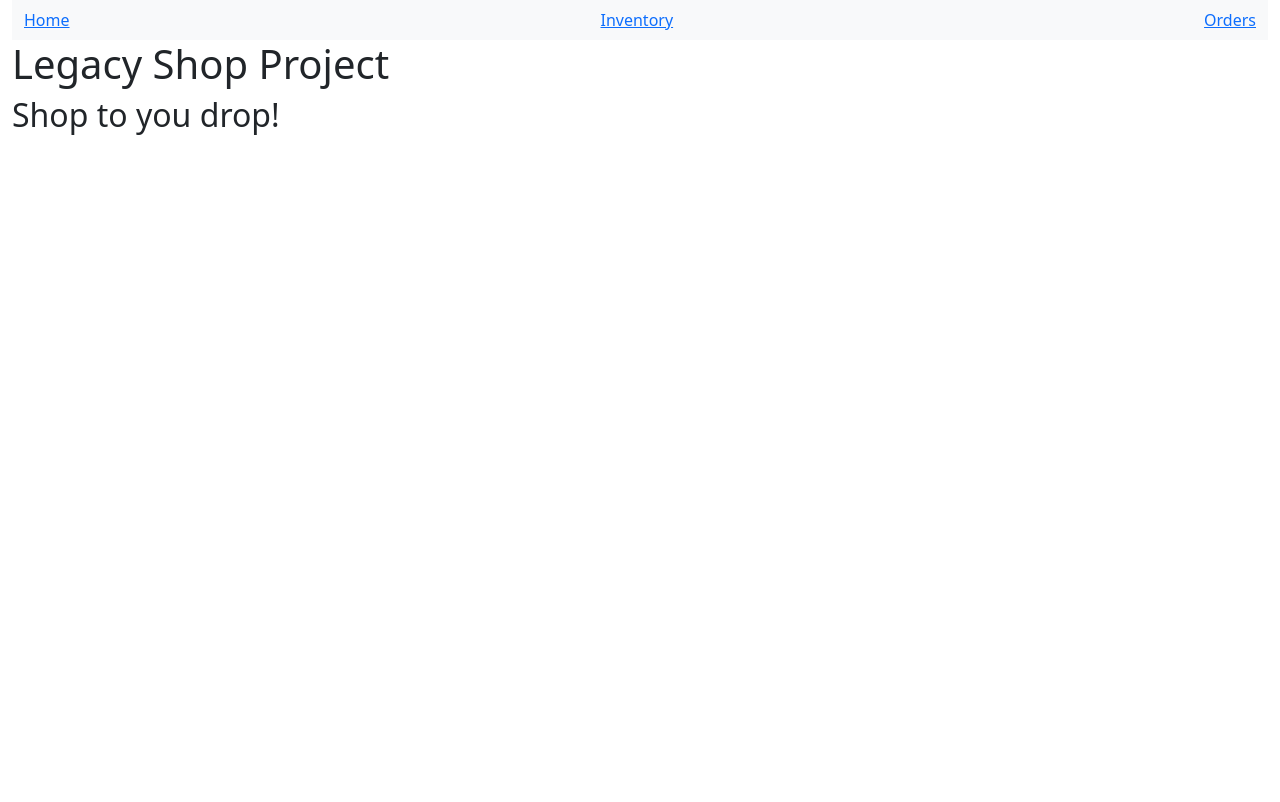
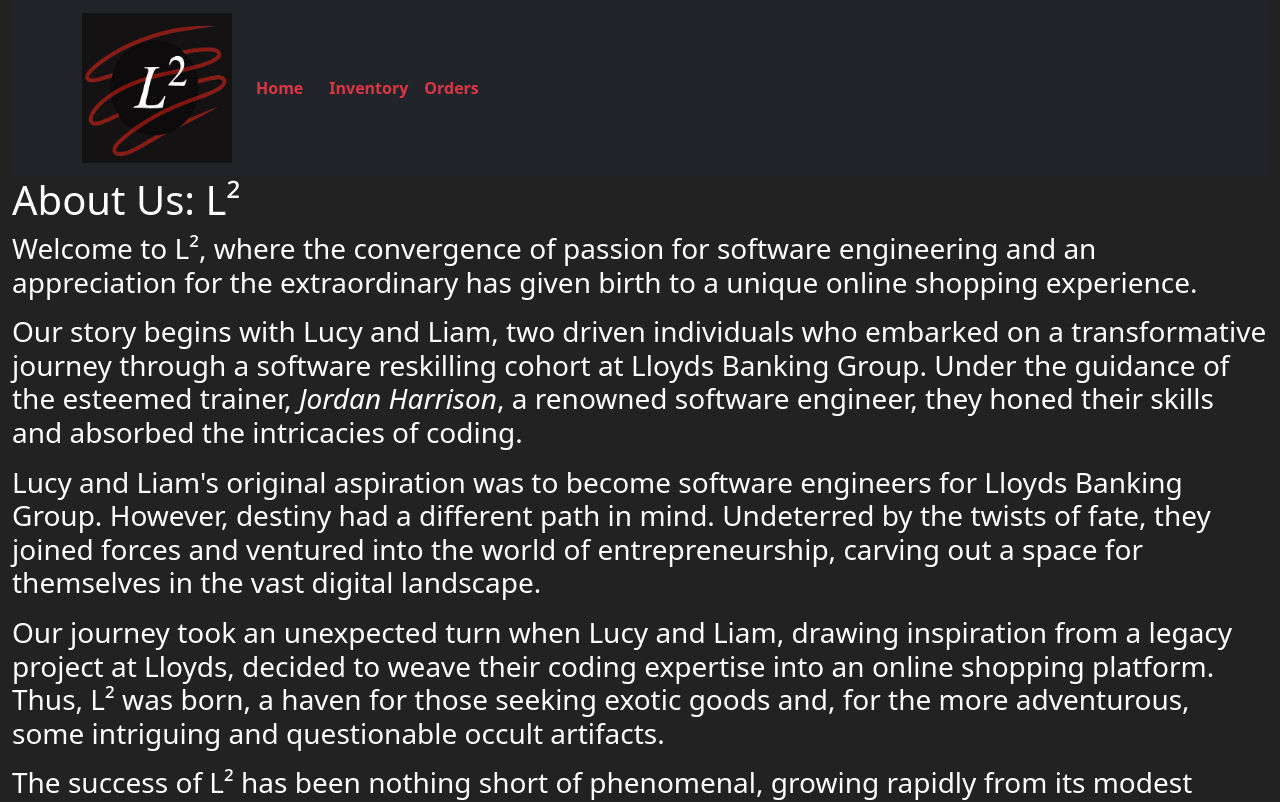
Before and after one commit to mikeatkoo01/ProjectFeatureFE, a React (Create React App) app: page / in a window 1280 px wide. Shown: the top 802 px of the page. Built offline with nearby package versions, Linux system fonts and the light colour scheme.

Commit message:
styling, home page

```diff
--- a/src/App.css
+++ b/src/App.css
@@ -28,8 +28,18 @@
   color: #61dafb;
 }
 
+.nav{
+  color:red;
+}
 
-/* // Display Carts  */
+.navBarLink {
+  margin: 5px;
+}
+
+.active-link {
+  color: red;
+}
+
 .cart-container {
   display: flex;
   gap: 20px;
--- a/src/App.js
+++ b/src/App.js
@@ -1,47 +1,47 @@
-import logo from './logo.svg';
-import './App.css';
+import React from 'react';
 import { BrowserRouter, Routes, Route, Link } from 'react-router-dom';
 import Home from './Home/Home';
 import Item from './Components/Item/Item';
 import Cart from './Components/Cart/Cart';
 import 'bootstrap/dist/css/bootstrap.min.css';
+import './App.css';
+import logo from './logo.png';
 
 function App() {
   return (
-
-
-      <div class=" container-fluid" >
+    <div className="container-fluid" style={{ backgroundColor: '#222', color: '#fff', minHeight: '100vh' }}>
       <BrowserRouter>
-
-
-          <nav class="navbar navbar-expand-lg bg-body-tertiary">
-            <div class="container-fluid">
-
-            <Link class="nav-item" to='/'>Home</Link>
-            <Link class="nav-item" to='/items'>Inventory</Link>
-            <Link class="nav-item" to='/carts'>Orders</Link>
+        <nav className="navbar navbar-expand-lg navbar-dark bg-dark">
+          <div className="container">
+            <Link className="navbar-brand" to='/'>
+              <img src={logo} alt="Your Logo" width="150" height="150" className="d-inline-block align-left" />
+            </Link>
+            <button className="navbar-toggler" type="button" data-toggle="collapse" data-target="#navbarNav" aria-controls="navbarNav" aria-expanded="false" aria-label="Toggle navigation">
+              <span className="navbar-toggler-icon"></span>
+            </button>
+            <div className="collapse navbar-collapse" id="navbarNav">
+              <ul className="navbar-nav ml-auto">
+                <li className="nav-item">
+                  <Link className="nav-link" to='/' style={{ color: '#dc3545' }}><b>Home</b></Link>
+                </li>
+                <li className="nav-item">
+                  <Link className="nav-link" to='/items' style={{ color: '#dc3545', marginLeft: "10px" }}><b>Inventory</b></Link>
+                </li>
+                <li className="nav-item">
+                  <Link className="nav-link" to='/carts' style={{ color: '#dc3545' }}><b>Orders</b></Link>
+                </li>
+              </ul>
+            </div>
           </div>
         </nav>
 
         <Routes>
-
- <Route path='/' element={<Home/>}/>
- <Route path='/items' element={<Item/>}/>
- <Route path='/carts' element={<Cart/>}/>
-
-
+          <Route path='/' element={<Home />} />
+          <Route path='/items' element={<Item />} />
+          <Route path='/carts' element={<Cart />} />
         </Routes>
-
-
       </BrowserRouter>
     </div>
-
-
-
-
-
-
-
   );
 }
 
--- a/src/Components/Cart/DisplayCart.jsx
+++ b/src/Components/Cart/DisplayCart.jsx
@@ -44,14 +44,14 @@ function DisplayCart() {
           <div key={singleCart.id} className="col-md-4 mb-4">
             <div className="card">
               <div className="card-body">
-                <h5 className="card-title">{singleCart.customer}</h5>
+                <h5 className="card-title">{singleCart.id}: {singleCart.customer}</h5>
                 <ul className="list-group list-group-flush">
                   <li className="list-group-item">
                     <b>Items</b>
                   </li>
                   {singleCart.item.map((item) => (
                     <li key={item.id} className="list-group-item">
-                      {item.id} - {item.name} - {item.price}
+                      {item.id} - {item.name} - £{item.price}
                     </li>
                   ))}
                   <li className="list-group-item">
@@ -74,7 +74,7 @@ function DisplayCart() {
                       className="btn btn-primary"
                       onClick={() => {
                         cartTotal = calculateTotal(singleCart);
-                        alert(`Total for ${singleCart.customer}'s cart: $${cartTotal.toFixed(2)}`);
+                        alert(`Total for ${singleCart.customer}'s cart: £${cartTotal.toFixed(2)}`);
                       }}
                     >
                       Calculate Total (inc. service charge)
--- a/src/Components/Item/DisplayItem.jsx
+++ b/src/Components/Item/DisplayItem.jsx
@@ -1,5 +1,6 @@
-import { useEffect, useState } from "react";
+import React, { useEffect, useState } from "react";
 import axios from "axios";
+import 'bootstrap/dist/css/bootstrap.min.css';
 
 function DisplayItem() {
   const [items, setItems] = useState([]);
@@ -8,27 +9,50 @@ function DisplayItem() {
     axios
       .get("http://localhost:8082/item/get")
       .then((response) => {
-        // console.log(response.data); Creates infinite loop
         setItems(response.data);
+      })
+      .catch(console.log);
+  }
+
+  function deleteItem(itemId) {
+    axios
+      .delete(`http://localhost:8082/item/remove/${itemId}`)
+      .then(() => {
+
+        getItem();
       })
       .catch(console.log);
   }
 
   useEffect(() => {
     getItem();
-  },);
+  }, []);
 
-  const itemList = [];
-
-  for (const singleItem of items) {
-    itemList.push(
-      <div key={singleItem.id}>
-        {singleItem.id} - {singleItem.name} - {singleItem.price} - {singleItem.quantity}
+  return (
+    <div className="container mt-4">
+      <h1>Item List</h1>
+      <div className="row">
+        {items.map((singleItem) => (
+          <div key={singleItem.id} className="col-md-4 mb-4">
+            <div className="card">
+              <div className="card-body">
+                <h5 className="card-title">{singleItem.name}</h5>
+                <p className="card-text">ID: {singleItem.id}</p>
+                <p className="card-text">Price: £{singleItem.price}</p>
+                <p className="card-text">Quantity: {singleItem.quantity}</p>
+                <button
+                  className="btn btn-danger"
+                  onClick={() => deleteItem(singleItem.id)}
+                >
+                  Delete
+                </button>
+              </div>
+            </div>
+          </div>
+        ))}
       </div>
-    );
-  }
-
-  return <div>{itemList}</div>;
+    </div>
+  );
 }
 
 export default DisplayItem;
--- a/src/Home/Home.jsx
+++ b/src/Home/Home.jsx
@@ -1,8 +1,24 @@
 function Home() {
     return (
         <div>
-            <h1>Legacy Shop Project</h1>
-            <h2>Shop to you drop!</h2>
+            <h1>About Us: L²</h1>
+            <h3>
+
+               <p> Welcome to L², where the convergence of passion for software engineering and an appreciation for the extraordinary has given birth to a unique online shopping experience. </p>
+
+               <p>Our story begins with Lucy and Liam, two driven individuals who embarked on a transformative journey through a software reskilling cohort at Lloyds Banking Group. Under the guidance of the esteemed trainer, <i>Jordan Harrison</i>, a renowned software engineer, they honed their skills and absorbed the intricacies of coding.</p>
+
+                <p>Lucy and Liam's original aspiration was to become software engineers for Lloyds Banking Group. However, destiny had a different path in mind. Undeterred by the twists of fate, they joined forces and ventured into the world of entrepreneurship, carving out a space for themselves in the vast digital landscape.</p>
+
+             <p>   Our journey took an unexpected turn when Lucy and Liam, drawing inspiration from a legacy project at Lloyds, decided to weave their coding expertise into an online shopping platform. Thus, L² was born, a haven for those seeking exotic goods and, for the more adventurous, some intriguing and questionable occult artifacts.</p>
+
+                The success of L² has been nothing short of phenomenal, growing rapidly from its modest beginnings. What sets us apart is not just the diversity of our offerings but the dedication and passion that Lucy and Liam infuse into every line of code. Our online shop is a testament to their unwavering commitment to deliver a seamless and enjoyable shopping experience.
+
+                At L², we believe in pushing boundaries, embracing the extraordinary, and challenging the status quo. Our team may be small, but our ambitions are grand. We invite you to explore our digital emporium, where innovation meets curiosity, and discover treasures that transcend the ordinary.
+
+               <p>Thank <b>you</b> for being a part of our journey. Your adventure begins here at L².</p> </h3>
+
+               <h8>UPDATE: Attendance to the Easter Weekend team excursion has become mandatory. Disciplinary action may be taken against non-attendees.</h8>
 
         </div>
     )
```
Also changed, not shown: src/logo.png (added). Lines whose indentation alone changed are shown as unchanged.
